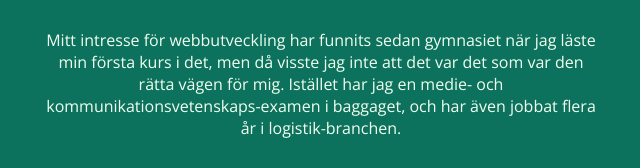
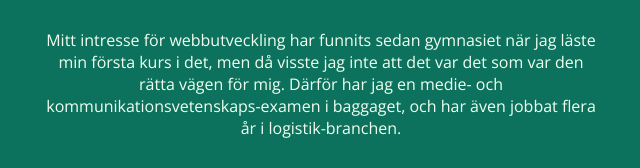
Before and after one commit to johannamaria91/johannamaria91.github.io, a plain HTML site: page index.html in a window 1280 px wide. Shown: the part 539-707 px from the top of the page, 327-967 px from the left. Drawn offline with nearby package versions, Linux system fonts and the light colour scheme.

Commit message:
changed text

```diff
--- a/index.html
+++ b/index.html
@@ -39,7 +39,7 @@
                 Mitt intresse för webbutveckling har funnits sedan
                 gymnasiet när jag läste min första kurs i det,
                 men då visste jag inte att det var det som var den rätta vägen för mig.
-                Istället har jag en medie- och kommunikationsvetenskaps-examen
+                Därför har jag en medie- och kommunikationsvetenskaps-examen
                 i baggaget, och har även jobbat flera år i logistik-branchen.
                 </p>
                <p>
```
